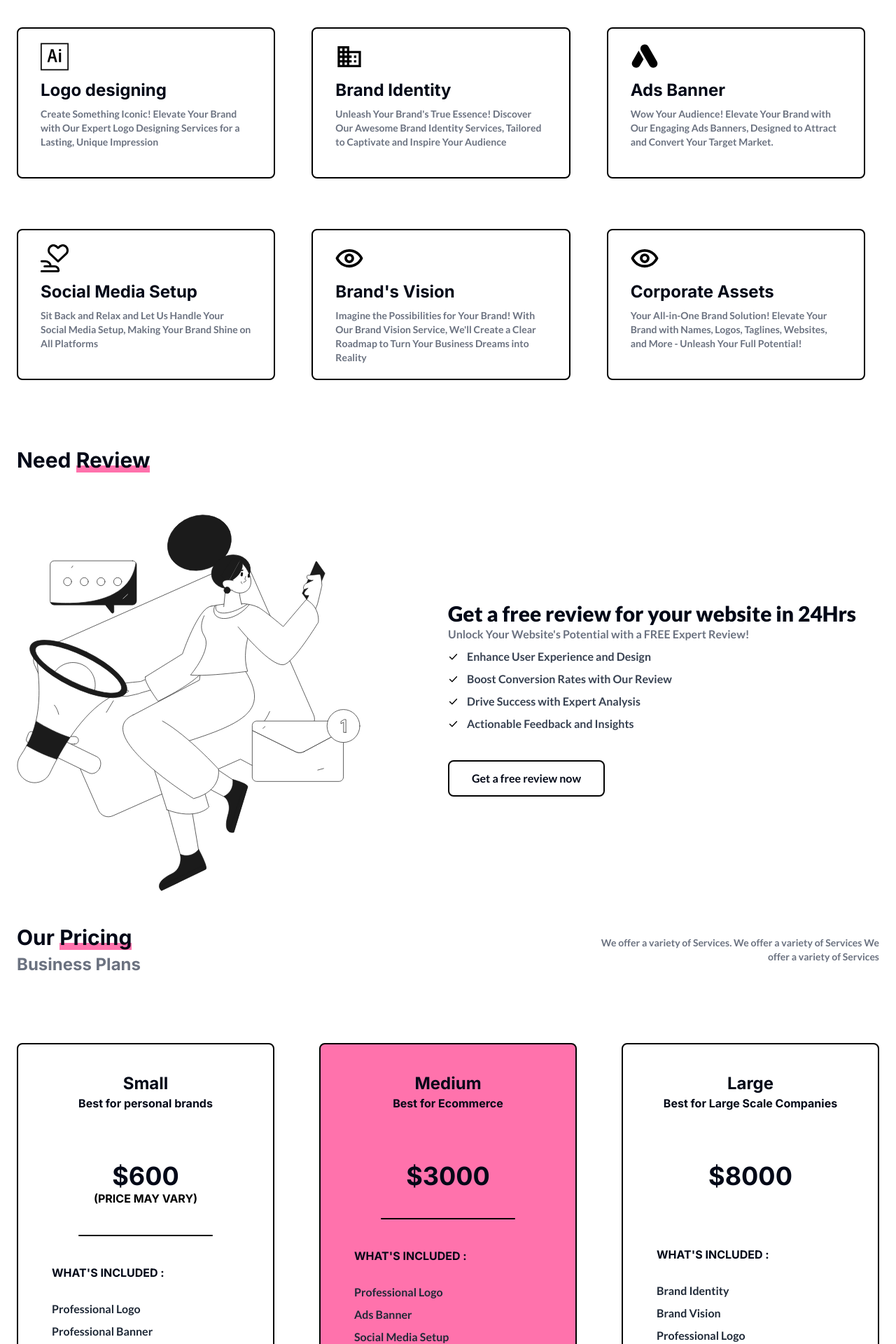
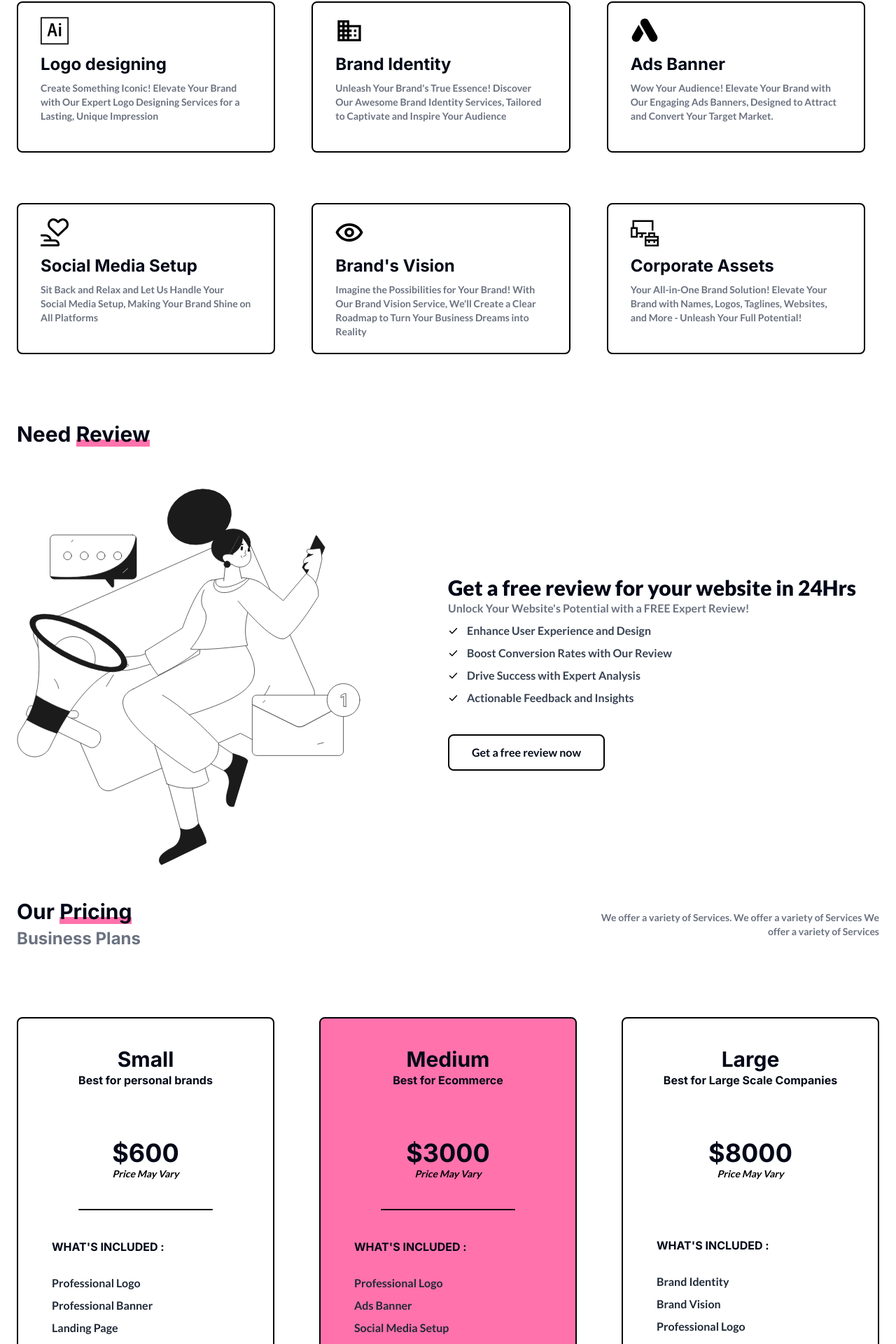
Before and after one commit to WebVishnu/Skyrocket, a Next.js app: page / in a window 1280 px wide. Shown: the part 824-2744 px from the top of the page at 70% size. Built offline with nearby package versions, Linux system fonts and the light colour scheme.

Commit message:
Corporate assest icon changed, introduction cards width full

```diff
--- a/src/components/IntroductionSection.js
+++ b/src/components/IntroductionSection.js
@@ -9,16 +9,16 @@ const inter = Inter({ subsets: ["latin"], weight: ["700"] });
 
 const IntroductionSection = () => {
   return (
-    <div className="mt-[10em]">
+    <div className="mt-[10em]" id="introduction-section">
       <SectionHeader
         title="Introducing BrandOPT"
         titleDesc="Boost your Business Growth"
         desc="Unlock Your Brand&apos;s Potential with BRAND OPT: Where Identity Meets Ingenuity!"
       />
-      <div className="flex justify-around flex-wrap pb-12">
+      <div className="flex justify-around pb-12 lg:flex-nowrap flex-wrap">
         <a
           href="#pricing-section"
-          className="lg:w-1/3 cursor-pointer hover:shadow-[10px_10px_0px_0px_#FF72AC] transition-all w-100 lg:me-5 mt-10 border-2 rounded-lg py-5 px-8 flex flex-col md:items-start items-center  border-black"
+          className="lg:w-[50%] cursor-pointer hover:shadow-[10px_10px_0px_0px_#FF72AC] transition-all w-100 lg:me-5 mt-10 border-2 rounded-lg py-5 px-8 flex flex-col md:items-start items-center  border-black"
         >
           <Image
             src={"/images/branded-workshop.svg"}
@@ -45,7 +45,7 @@ const IntroductionSection = () => {
         </a>
         <a
           href="#pricing-section"
-          className="lg:w-1/3 cursor-pointer hover:shadow-[10px_10px_0px_0px_#FF72AC] transition-all w-100 lg:me-5 mt-10 border-2 rounded-lg py-5 px-8 flex flex-col md:items-start items-center  border-black"
+          className="lg:w-[50%] cursor-pointer hover:shadow-[10px_10px_0px_0px_#FF72AC] transition-all w-100 lg:me-5 mt-10 border-2 rounded-lg py-5 px-8 flex flex-col md:items-start items-center  border-black"
         >
           <Image
             src={"/images/optimize-icon.svg"}
--- a/src/components/Navbar.js
+++ b/src/components/Navbar.js
@@ -33,7 +33,9 @@ const Navbar = () => {
       className={`navbar ${lato.className} 2xl:px-[10em] px-[1em] py-[20px] grid grid-cols-3 place-items-center place-content-center  top-0 left-0 fixed w-[100vw] bg-white  z-30 border-b-2 border-[#000]`}
     >
       <div className="place-self-start">
+        <a href="#introduction-section">
           <Image src="/images/logo.svg" alt="logo" height={60} width={60} />
+        </a>
         {/* <hr className="nav-divider absolute bottom-[-20px] transition-all left-[-14px] w-[86px] h-[2px] bg-white border-0 rounded"></hr> */}
       </div>
       <ul className="text-md flex md:opacity-100 md:visible invisible opacity-0">
@@ -46,7 +48,6 @@ const Navbar = () => {
         <li className="mx-5 text-[#e0015e] hover:text-[#000000]">
           <a href="#review-section">Get&nbsp;Free&nbsp;Review</a>
         </li>
-
       </ul>
       <div className="place-self-end">
         <a href="https://discord.gg/wChjThXyzh" target="_blank">
@@ -55,7 +56,7 @@ const Navbar = () => {
           >
             Join Discord&nbsp;&nbsp;&nbsp;
             <span className="text-xl">
-          <BsDiscord/>
+              <BsDiscord />
             </span>
           </button>
         </a>
--- a/src/components/Plan.js
+++ b/src/components/Plan.js
@@ -1,22 +1,33 @@
+"use client"
 import React from "react";
 // fonts
 import { Lato } from "next/font/google";
 const lato = Lato({ subsets: ["latin"], weight: ["700"] });
 
-
 const Plan = (props) => {
   return (
-    <div className={`flex flex-col ${props.bg} items-center border-2 border-black rounded-lg px-12 py-10 w-[100%] h-[40em]`}>
-      <h1 className="text-2xl font-bold">{props.title}</h1>
+    <div
+      onClick={() => {
+        window.open(props.url, "_blank");
+      }}
+      className={`flex cursor-pointer flex-col ${props.bg} items-center border-2 border-black rounded-lg px-12 py-10 w-[100%] h-[40em]`}
+    >
+      <h1 className="text-3xl font-bold text-center">{props.title}</h1>
       <p className="text-center">{props.desc}</p>
       <h1 className="mt-[2em] text-4xl font-bold">${props.price}</h1>
-      <h6 className="uppercase font-bold text-black">{props.pricingDesc}</h6>
+      <h6 className={`${lato.className} text-sm italic text-black`} style={{fontStyle: "italic"}}>{props.pricingDesc}</h6>
       <hr className="w-48 h-[2px] mx-auto my-4 bg-black border-0 rounded md:my-10 dark:bg-black" />
       <h5 className="self-start uppercase font-bold">What&apos;s Included :</h5>
       <ul className="self-start my-5">
-        {props.features && props.features.map((feature) => (
-          <li className={`my-2 ${lato.className} text-gray-800`} key={feature}>{feature}</li>
-        ))}
+        {props.features &&
+          props.features.map((feature) => (
+            <li
+              className={`my-2 ${lato.className} text-gray-800`}
+              key={feature}
+            >
+              {feature}
+            </li>
+          ))}
       </ul>
       <a
         href={props.url}
--- a/src/components/PricingSection.js
+++ b/src/components/PricingSection.js
@@ -11,9 +11,9 @@ const PricingSection = () => {
         desc="We offer a variety of Services. We offer a variety of Services We offer a variety of Services"
       />
       <div className="grid lg:grid-cols-3 grid-col-1 gap-16 place-items-center py-12">
-        <Plan features={["Professional Logo","Professional Banner","Landing Page"]} bg="bg-[#fff]" price="600" pricingDesc="(Price May Vary)" title="Small" desc="Best for personal brands" url="https://docs.google.com/forms/d/e/1FAIpQLSeLgunSQUUtHQEBkoyyY7EYBcu3X6xBZK8xeAnzwWnpsW49wg/viewform?usp=sf_link"/>
-        <Plan features={["Professional Logo","Ads Banner","Social Media Setup","Custom Website (5-10 Pages)"]} bg="bg-[#FF72AC]" price="3000" title="Medium" desc="Best for Ecommerce" url="https://docs.google.com/forms/d/e/1FAIpQLSezPMqWWFTao64M-mhm55f4wyad6Yh5wMdQbAXXbmzTndWRnQ/viewform?usp=sf_link"/>
-        <Plan features={["Brand Identity","Brand Vision","Professional Logo","Ads Banner","Social Media Setup","Custom Website (10+ Pages)"]} bg="bg-[#fff]" price="8000" title="Large" desc="Best for Large Scale Companies" url="https://docs.google.com/forms/d/e/1FAIpQLSdm5Nkr616z6E29Gs0eZZfLz_E2Ui3xETI2mASWMZCcmlOq9g/viewform?usp=sf_link"/>
+        <Plan features={["Professional Logo","Professional Banner","Landing Page"]} bg="bg-[#fff]" price="600" pricingDesc="Price May Vary" title="Small" desc="Best for personal brands" url="https://docs.google.com/forms/d/e/1FAIpQLSeLgunSQUUtHQEBkoyyY7EYBcu3X6xBZK8xeAnzwWnpsW49wg/viewform?usp=sf_link"/>
+        <Plan features={["Professional Logo","Ads Banner","Social Media Setup","Custom Website (5-10 Pages)"]} bg="bg-[#FF72AC]" price="3000" pricingDesc="Price May Vary" title="Medium" desc="Best for Ecommerce" url="https://docs.google.com/forms/d/e/1FAIpQLSezPMqWWFTao64M-mhm55f4wyad6Yh5wMdQbAXXbmzTndWRnQ/viewform?usp=sf_link"/>
+        <Plan features={["Brand Identity","Brand Vision","Professional Logo","Ads Banner","Social Media Setup","Custom Website (10+ Pages)"]} bg="bg-[#fff]" price="8000" pricingDesc="Price May Vary" title="Large" desc="Best for Large Scale Companies" url="https://docs.google.com/forms/d/e/1FAIpQLSdm5Nkr616z6E29Gs0eZZfLz_E2Ui3xETI2mASWMZCcmlOq9g/viewform?usp=sf_link"/>
       </div>
     </div>
   );
--- a/src/components/ServicesSection.js
+++ b/src/components/ServicesSection.js
@@ -94,7 +94,7 @@ const ServicesSection = () => {
         </div>
         <div className="lg:me-5 hover:shadow-[10px_10px_0px_0px_#FF72AC] transition-all cursor-pointer mt-10 border-2 rounded-lg py-5 px-8  border-black">
           <Image
-            src={"/images/ph-eye-bold.svg"}
+            src={"/images/asset-management.svg"}
             height={40}
             width={40}
             className="mb-3"
```
Also changed, not shown: public/images/asset-management.svg (added). Lines whose indentation alone changed are shown as unchanged.
